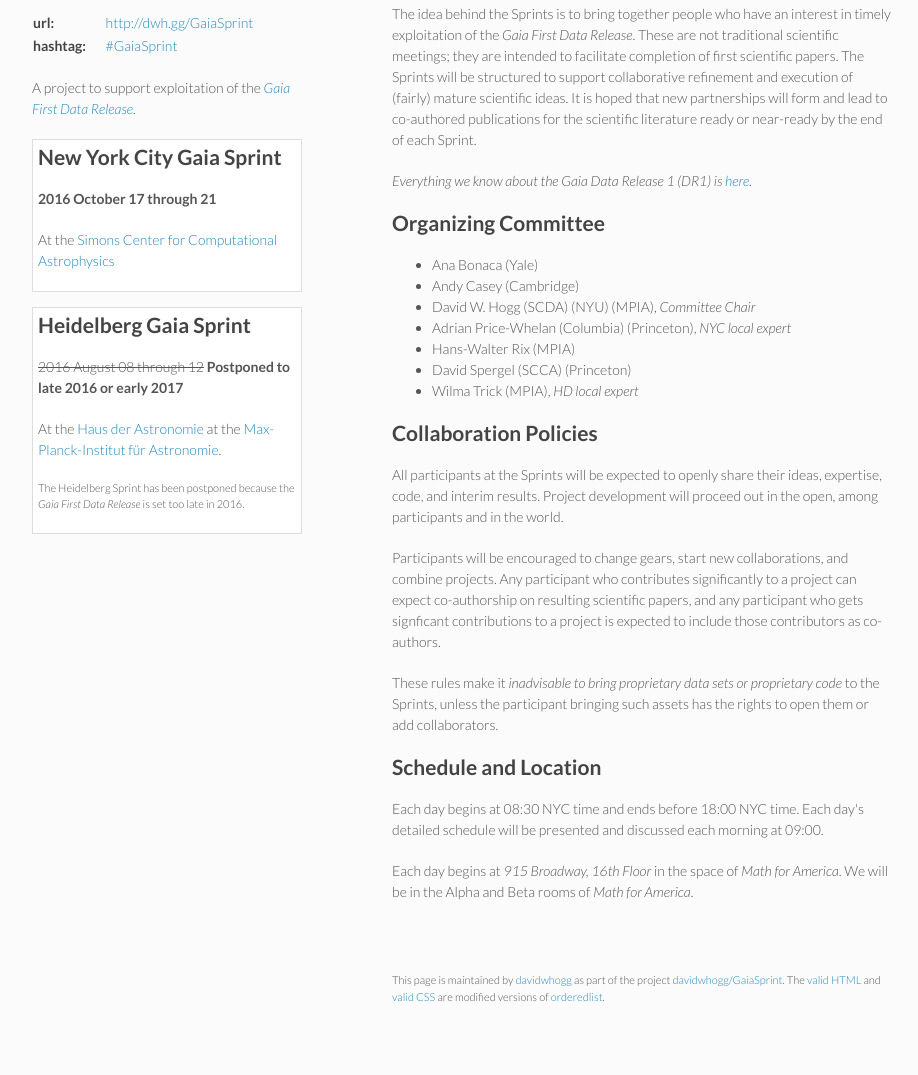
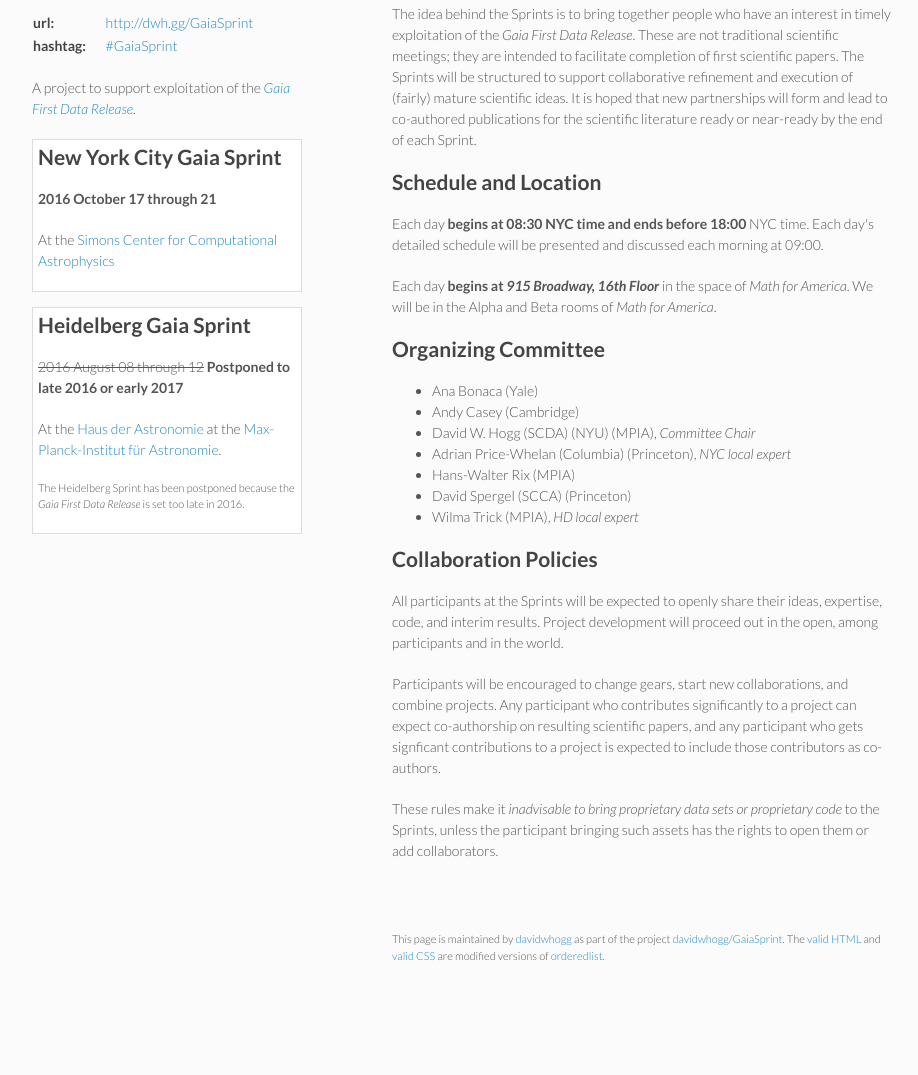
Before and after one commit to davidwhogg/GaiaSprint, a plain HTML site: page index.html in a window 1280 px wide. Shown: the part 98-1173 px from the top of the page, without its empty margins (178-1096 px from the left). After the commit the page ends 1132 px from the top, so only its background shows below. Drawn offline with Linux system fonts and the light colour scheme; a script that the page names is missing.

Commit message:
emphasis

```diff
--- a/index.html
+++ b/index.html
@@ -58,9 +58,14 @@
           will form and lead to co-authored publications for the
           scientific literature ready or near-ready by the end of each
           Sprint.</p>
-	<p><i>Everything we know about the <i>Gaia</i>
-	  Data Release 1 (DR1) is
-	  <a href="http://www.cosmos.esa.int/web/gaia/dr1">here</a>.</i></p>
+
+	<h2>Schedule and Location</h2>
+	<p>Each day <b>begins at 08:30 NYC time and ends before 18:00</b> NYC
+	  time. Each day's detailed schedule will be presented and
+	  discussed each morning at 09:00.</p>
+	<p>Each day <b>begins at <i>915 Broadway, 16th Floor</i></b> in the
+	  space of <i>Math for America</i>. We will be in the Alpha
+	  and Beta rooms of <i>Math for America</i>.</p>
 
 	<h2>Organizing Committee</h2>
 	<ul><li>Ana Bonaca (Yale)</li>
@@ -88,14 +93,6 @@
 	  participant bringing such assets has the rights to open them
 	  or add collaborators.</p>
 
-	<h2>Schedule and Location</h2>
-	<p>Each day begins at 08:30 NYC time and ends before 18:00 NYC
-	  time. Each day's detailed schedule will be presented and
-	  discussed each morning at 09:00.</p>
-	<p>Each day begins at <i>915 Broadway, 16th Floor</i> in the
-	  space of <i>Math for America</i>. We will be in the Alpha
-	  and Beta rooms of <i>Math for America</i>.</p>
-
       </section>
       <section>
         <p class="de-emphasize">This page is maintained
```
